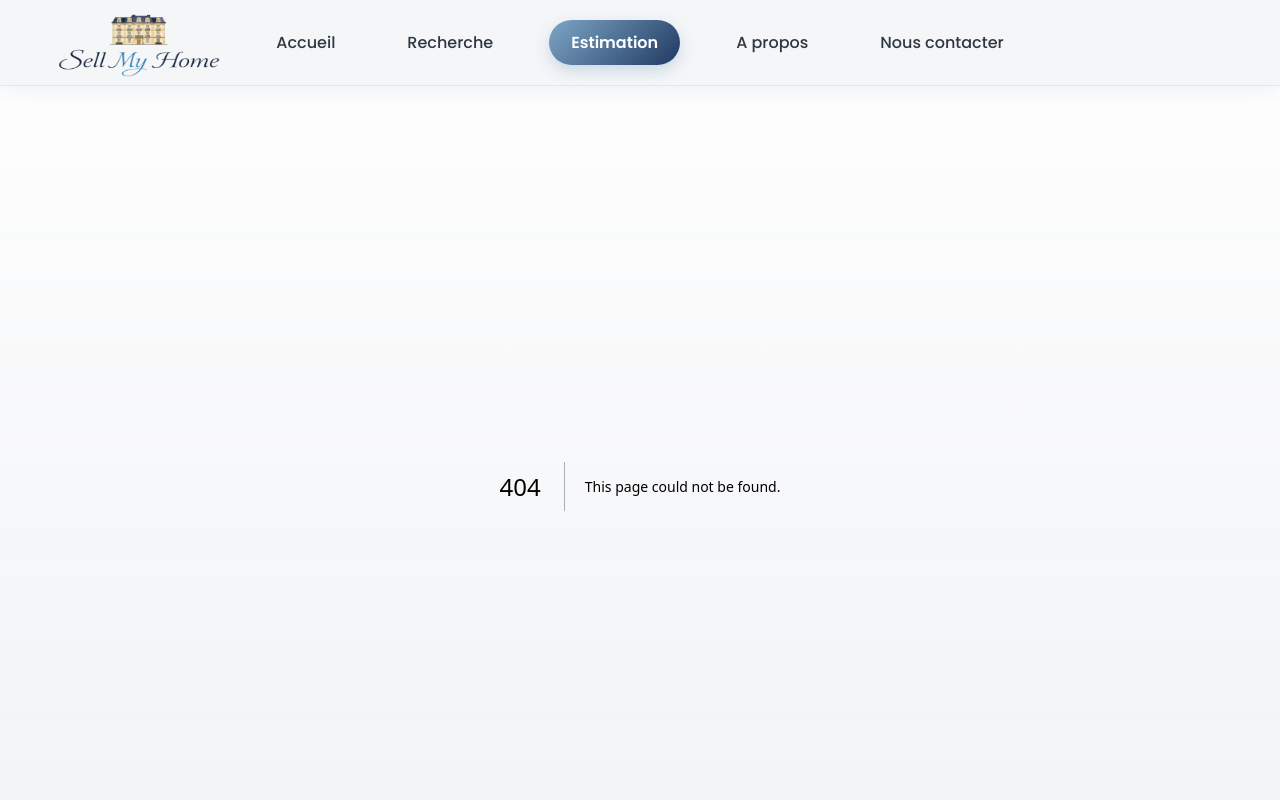
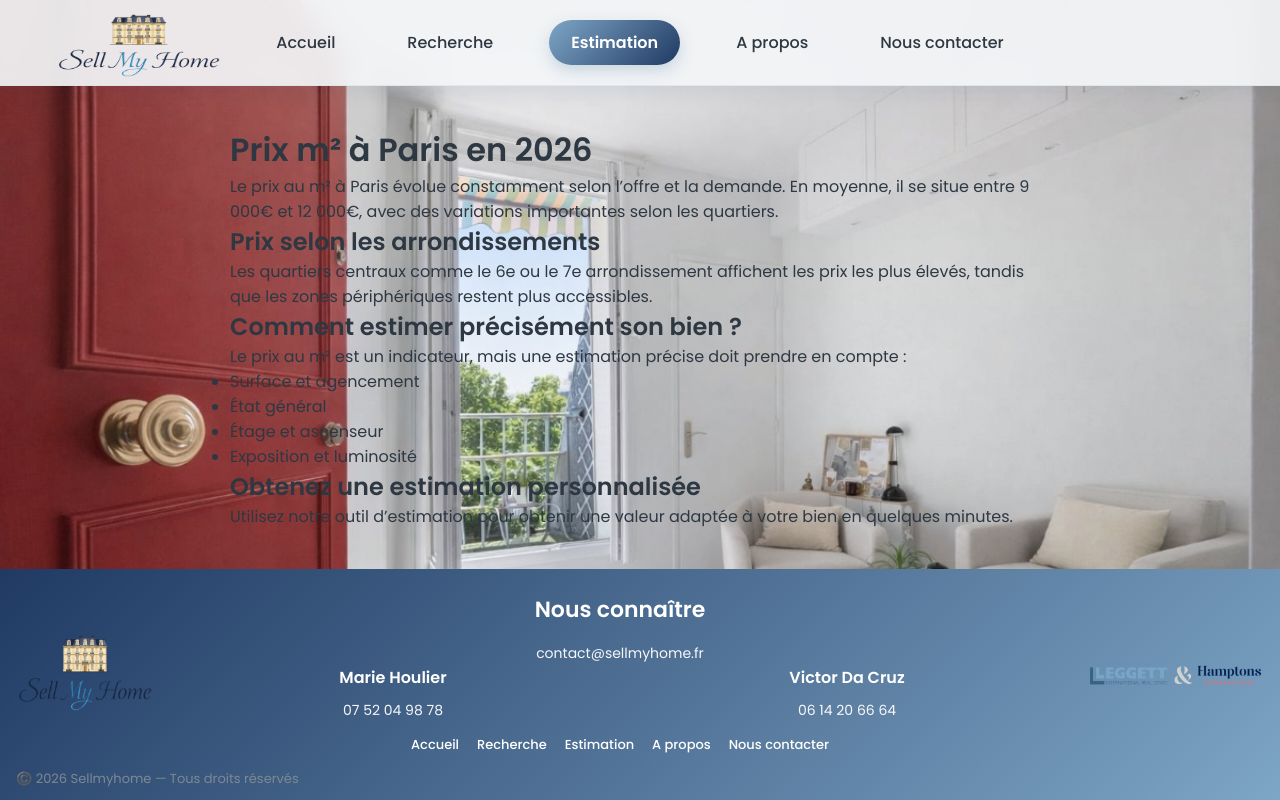
Before and after one commit to Juju-kpi/estimation_immo, a Next.js app: page /prix-m2-paris in a window 1280 px wide. Before the commit this address had no page. Shown: the top 800 px of the page. Built offline with nearby package versions, Linux system fonts and the light colour scheme.

Commit message:
Add files via upload

```diff
--- /dev/null
+++ b/app/prix-m2-paris/page.js
@@ -0,0 +1,41 @@
+export default function Page() {
+  return (
+    <main style={{ padding: "40px", maxWidth: "900px", margin: "auto" }}>
+      <h1>Prix m² à Paris en 2026</h1>
+
+      <p>
+        Le prix au m² à Paris évolue constamment selon l’offre et la demande.
+        En moyenne, il se situe entre 9 000€ et 12 000€, avec des variations
+        importantes selon les quartiers.
+      </p>
+
+      <h2>Prix selon les arrondissements</h2>
+      <p>
+        Les quartiers centraux comme le 6e ou le 7e arrondissement affichent
+        les prix les plus élevés, tandis que les zones périphériques restent
+        plus accessibles.
+      </p>
+
+      <h2>Comment estimer précisément son bien ?</h2>
+      <p>
+        Le prix au m² est un indicateur, mais une estimation précise doit
+        prendre en compte :
+      </p>
+
+      <ul>
+        <li>Surface et agencement</li>
+        <li>État général</li>
+        <li>Étage et ascenseur</li>
+        <li>Exposition et luminosité</li>
+      </ul>
+
+      <h2>Obtenez une estimation personnalisée</h2>
+      <p>
+        Utilisez notre outil d’estimation pour obtenir une valeur adaptée
+        à votre bien en quelques minutes.
+      </p>
+
+      {/* Ton formulaire */}
+    </main>
+  );
+}
```
Also changed, not shown: app/estimation-appartement/page.js (added, +38 -0 lines), app/estimation-paris/page.js (added, +35 -0 lines).
